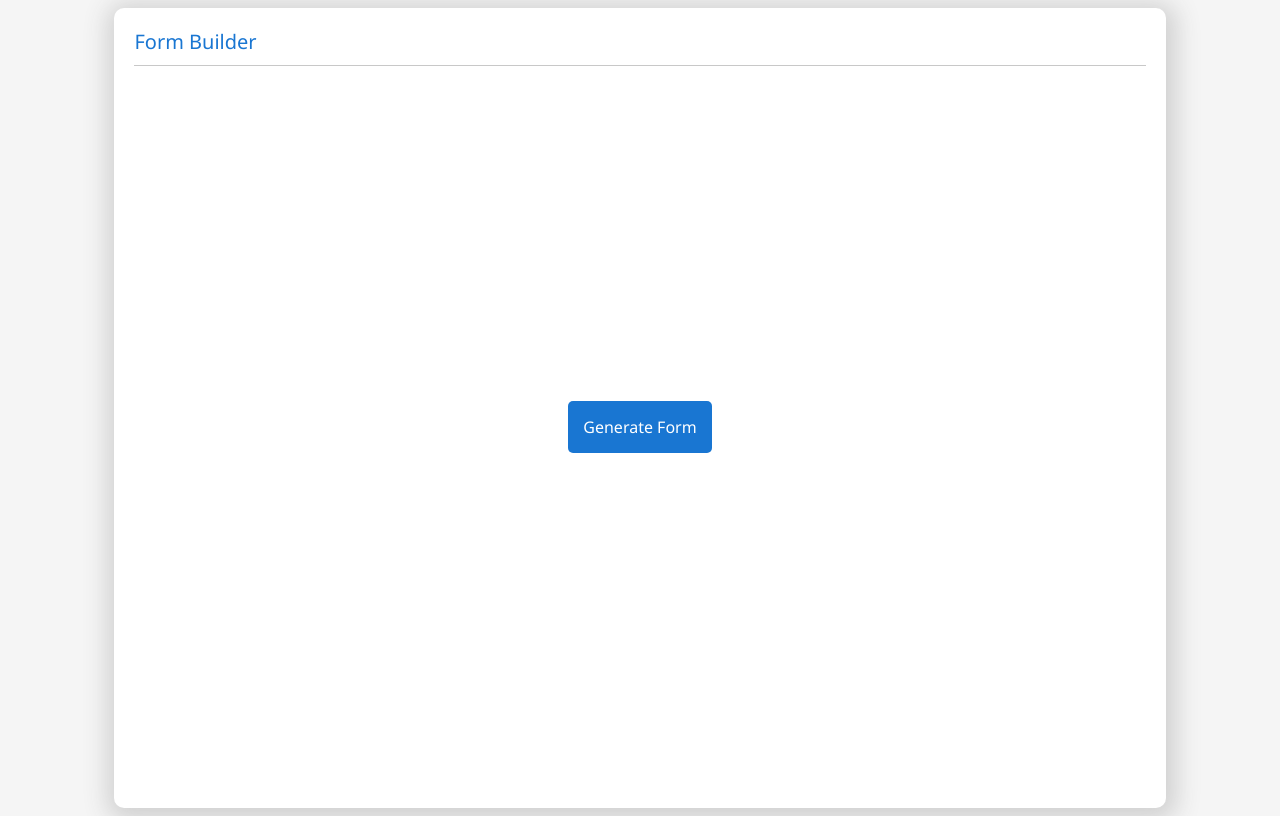
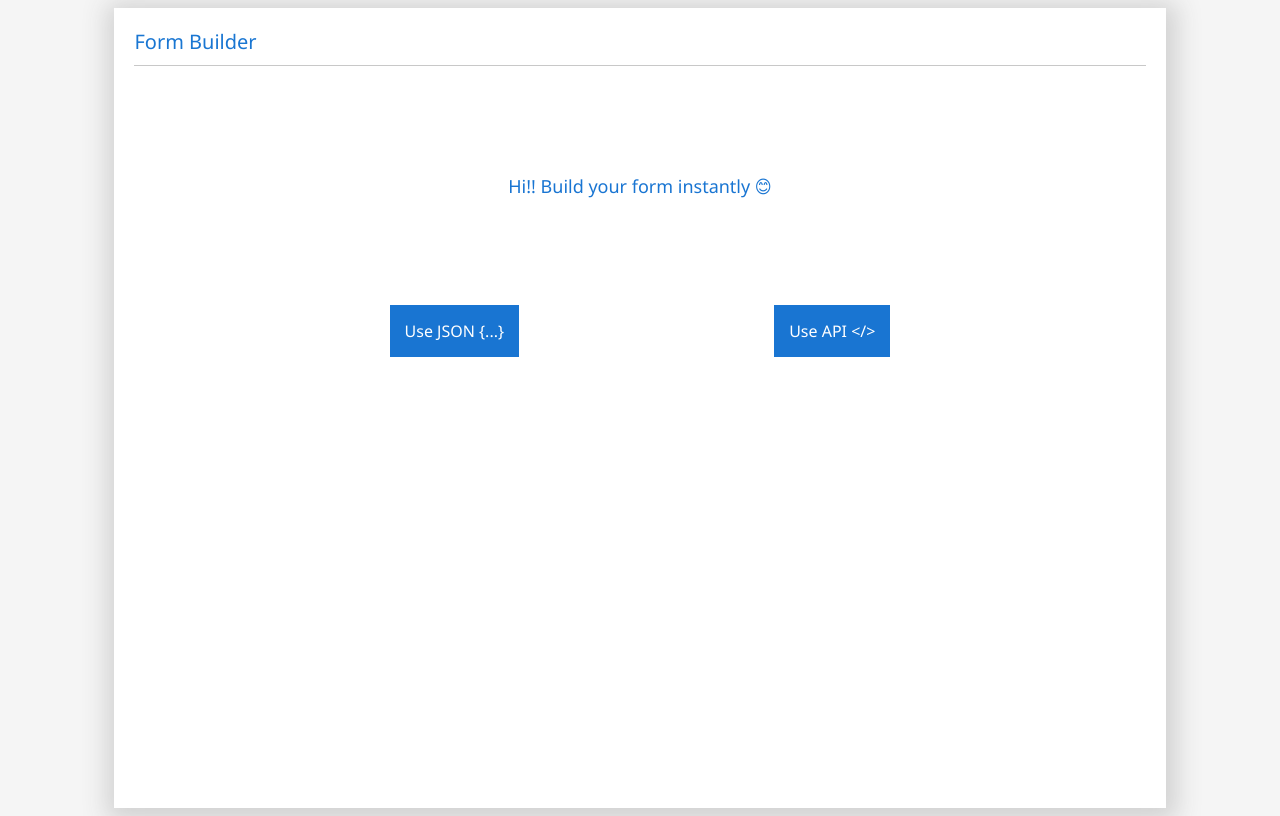
Before and after one commit to Srinivasan-P-Git/form-builder-app, a React (Create React App) app: page / in a window 1280 px wide. Built offline with nearby package versions, Linux system fonts and the light colour scheme.

Commit message:
Modify Configure JSON

```diff
--- a/src/App.js
+++ b/src/App.js
@@ -3,6 +3,7 @@ import { Routes, Route } from "react-router-dom";
 import Home from "./routes/home/home.component";
 import Navigate from "./routes/navigate/navigate.component";
 import FormBuilder from "./components/form-builder/form-builder.component";
+import ConfigureJson from "./components/configure-json/configure-json.component";
 
 import "./App.scss";
 
@@ -12,6 +13,8 @@ const App = () => {
       <Routes>
         <Route path="/" element={<Home />}>
           <Route index element={<Navigate />} />
+          <Route path="configure-json" element={<ConfigureJson />} />
+          <Route path="configure-api" element={null} />
           <Route path="form" element={<FormBuilder />} />
         </Route>
       </Routes>
--- /dev/null
+++ b/src/components/button/button.component.jsx
@@ -0,0 +1,7 @@
+import "./button.styles.scss";
+
+const Button = ({ children }) => {
+  return <div className="button-container">{children}</div>;
+};
+
+export default Button;
--- /dev/null
+++ b/src/components/button/button.styles.scss
@@ -0,0 +1,11 @@
+$color:#1975d2;
+.button-container {
+    color: white;
+    background-color: $color;
+    padding: 15px 15px;
+    cursor: pointer;
+    transition: all 0.5s ease-in-out;
+    &:hover {
+        transform: scale(1.1);
+    }
+}
--- /dev/null
+++ b/src/components/configure-json/configure-json.component.jsx
@@ -0,0 +1,23 @@
+import "./configure-json.styles.scss";
+
+import Button from "../button/button.component";
+
+const ConfigureJson = () => {
+  return (
+    <div className="configure-json-container">
+      <Button>Generate Form</Button>
+      <div className="configure-json-wrapper">
+        <div className="json-template">
+          <label>Enter Template JSON</label>
+          <textarea></textarea>
+        </div>
+        <div className="json-data">
+          <label>Enter Data JSON</label>
+          <textarea></textarea>
+        </div>
+      </div>
+    </div>
+  );
+};
+
+export default ConfigureJson;
--- /dev/null
+++ b/src/components/configure-json/configure-json.styles.scss
@@ -0,0 +1,22 @@
+.configure-json-container {
+    display: flex;
+    flex-direction: column;
+    align-items: center;
+    width: 100%;
+    height: 100vh;
+    .configure-json-wrapper {
+        width: 100%;
+        height: 100%;
+        display: flex;
+        .json-template, .json-data {
+            display: flex;
+            flex-direction: column;
+            width: 50%;
+            textarea {
+                height: 100%;
+                background-color: rgb(242, 242, 242);
+                border-radius: 2px;
+            }
+        }
+    }
+}
--- a/src/routes/home/home.styles.scss
+++ b/src/routes/home/home.styles.scss
@@ -1,6 +1,5 @@
 .home-container {
     width: 80%;
-    border-radius: 10px;
     background-color: white;
     padding: 20px;
     display: flex;
@@ -9,4 +8,7 @@
     -webkit-box-shadow: 2px 4px 24px 9px rgba(209, 209, 209, 1);
     -moz-box-shadow: 2px 4px 24px 9px rgba(209, 209, 209, 1);
     box-shadow: 2px 4px 24px 9px rgba(209, 209, 209, 1);
+    &::-webkit-scrollbar {
+        display: none;
+    }
 }
--- a/src/routes/navigate/navigate.component.jsx
+++ b/src/routes/navigate/navigate.component.jsx
@@ -1,12 +1,24 @@
 import { Link } from "react-router-dom";
+
+import Button from "../../components/button/button.component";
 
 import "./navigate.styles.scss";
 
 const Navigate = () => {
   return (
     <div className="navigate-container">
-      <div className="nav-link">
-        <Link to={"form"}>Generate Form</Link>
+      <div className="nav-heading">
+        Hi!! Build your form instantly &#128522;
+      </div>
+      <div className="nav-link-container">
+        <div className="nav-link-wrapper">
+          <Button>
+            <Link to={"configure-json"}>{"Use JSON {...}"}</Link>
+          </Button>
+          <Button>
+            <Link to={"configure-api"}>{"Use API </>"}</Link>
+          </Button>
+        </div>
       </div>
     </div>
   );
--- a/src/routes/navigate/navigate.styles.scss
+++ b/src/routes/navigate/navigate.styles.scss
@@ -1,21 +1,28 @@
+$color:#1975d2;
+$hundredPercent:100%;
+
 .navigate-container {
-    width: 100%;
+    width: $hundredPercent;
     height: 100vh;
     display: flex;
-    justify-content: center;
+    flex-direction: column;
     align-items: center;
 
-    .nav-link {
-        background-color: #1976d2;
+    .nav-heading {
         display: flex;
-        justify-content: center;
         align-items: center;
-        padding: 15px 15px;
-        border-radius: 5px;
-        cursor: pointer;
-        transition: all 0.8s ease-in-out;
-        &:hover {
-            transform: scale(1.2);
+        font-size: large;
+        color: $color;
+        flex: 1 0 auto;
+    }
+
+    .nav-link-container {
+        width: $hundredPercent;
+        .nav-link-wrapper {
+            display: flex;
+            width: $hundredPercent;
+            justify-content: space-evenly;
         }
+        flex: 2 0 auto;
     }
 }
```
